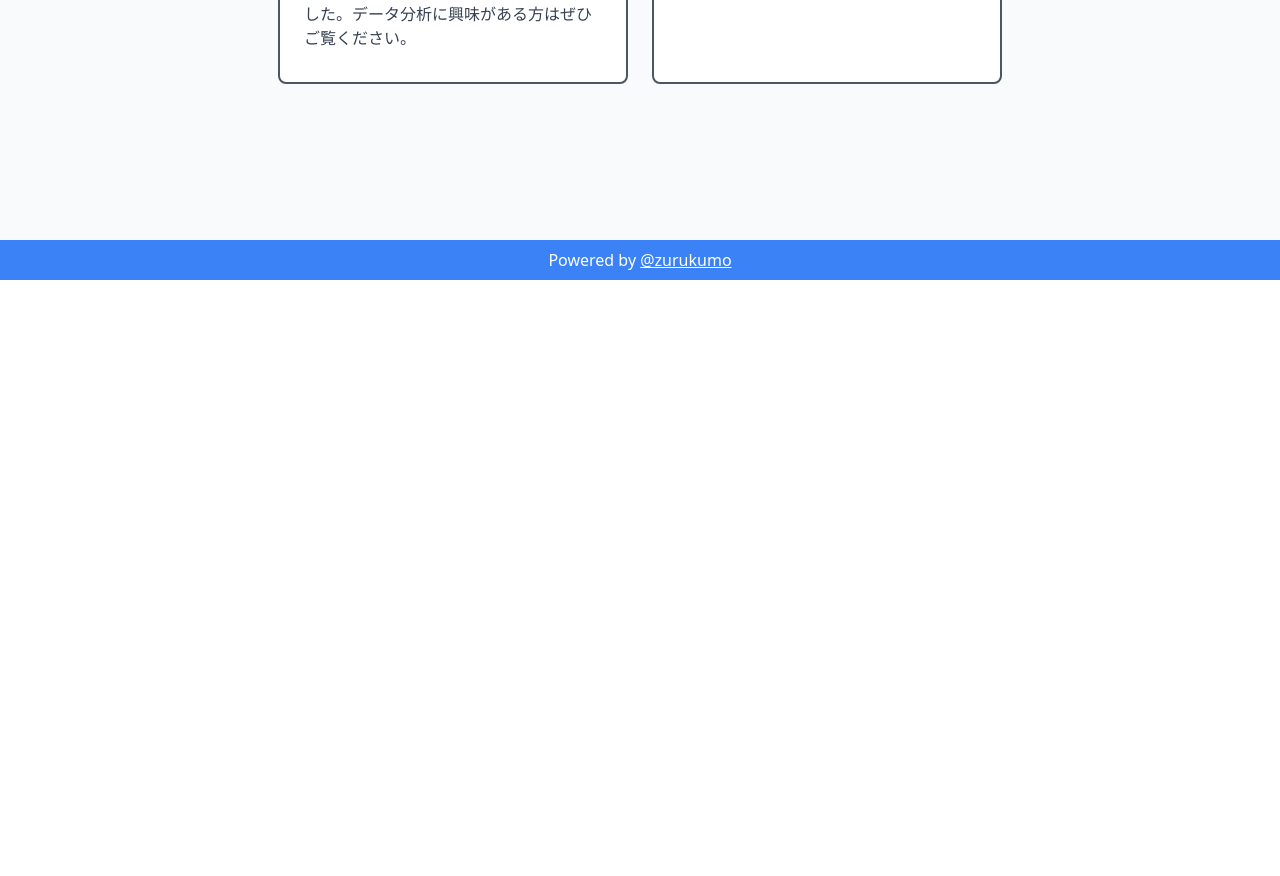
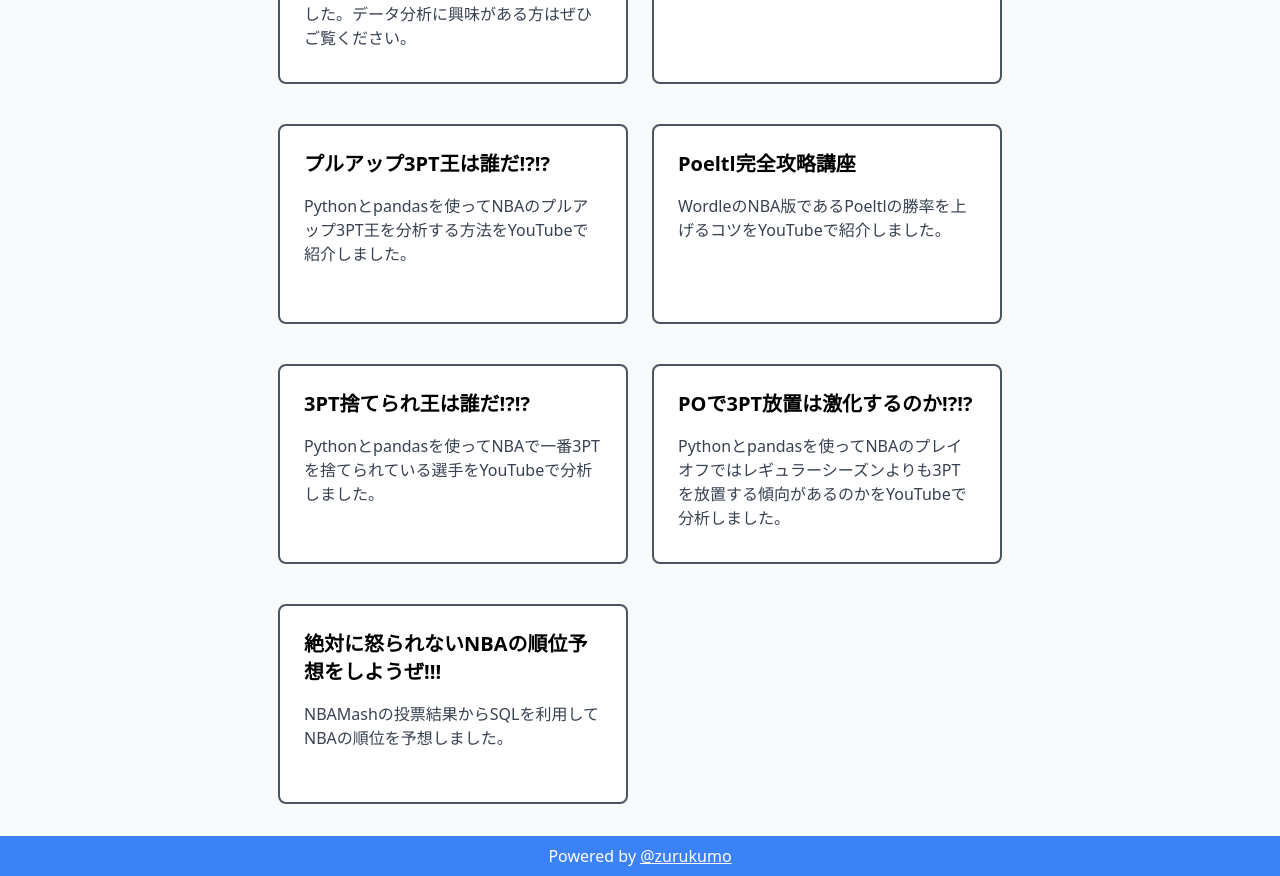
Before and after one commit to zurukumo/mfij, a React (Vite) app: page / in a window 1280 px wide. Shown: the part 520-1396 px from the top of the page. Before the commit the page ends 800 px from the top, so only its background shows below. Built offline with nearby package versions, Linux system fonts and the light colour scheme.

Commit message:
feat: 記事追加

```diff
--- a/src/pages/MainPage.tsx
+++ b/src/pages/MainPage.tsx
@@ -11,12 +11,12 @@ export const MainPage = () => (
           マジックのトレードの歴史をまとめてみました。あの時、相手に渡した指名権は最終的に誰になったんだろう？というような情報が楽しめます。
         </Card>
       </Link>
-      <a href="https://zenn.dev/zurukumo/articles/9c439ef31d5791">
+      <a href="https://zenn.dev/zurukumo/articles/9c439ef31d5791" target="_blank">
         <Card title="3PTとFTの上手さの関係">
           3PTの上手さとFTの上手さの関係性について考察してみました。3PTが上手い選手はFTも上手いという通説は正しいのでしょうか？
         </Card>
       </a>
-      <a href="https://youtu.be/8oEuobkXVKc?si=9Bqx0MP_KwXCSPot">
+      <a href="https://youtu.be/8oEuobkXVKc?si=9Bqx0MP_KwXCSPot" target="_blank">
         <Card title="Pythonで始めるNBAデータ分析">
           Pythonとpandasを使ってNBAのスタッツを分析する方法をYouTubeで紹介しました。データ分析に興味がある方はぜひご覧ください。
         </Card>
@@ -24,6 +24,29 @@ export const MainPage = () => (
       <Link to="./ts-calculator">
         <Card title="TS%計算ツール">TS%を計算できるツールです。バスケはシュート効率です。</Card>
       </Link>
+      <a href="https://youtu.be/pY19rysU3M0?si=PSIPNG4gsvVHYB1k" target="_blank">
+        <Card title="プルアップ3PT王は誰だ!?!?">
+          Pythonとpandasを使ってNBAのプルアップ3PT王を分析する方法をYouTubeで紹介しました。
+        </Card>
+      </a>
+      <a href="https://youtu.be/SkwKmyuixDo" target="_blank">
+        <Card title="Poeltl完全攻略講座">WordleのNBA版であるPoeltlの勝率を上げるコツをYouTubeで紹介しました。</Card>
+      </a>
+      <a href="https://youtu.be/OT_xVbcSXxE" target="_blank">
+        <Card title="3PT捨てられ王は誰だ!?!?">
+          Pythonとpandasを使ってNBAで一番3PTを捨てられている選手をYouTubeで分析しました。
+        </Card>
+      </a>
+      <a href="https://youtu.be/pzajz0IQ0oc" target="_blank">
+        <Card title="POで3PT放置は激化するのか!?!?">
+          Pythonとpandasを使ってNBAのプレイオフではレギュラーシーズンよりも3PTを放置する傾向があるのかをYouTubeで分析しました。
+        </Card>
+      </a>
+      <a href="https://youtu.be/85gniRD_11U" target="_blank">
+        <Card title="絶対に怒られないNBAの順位予想をしようぜ!!!">
+          NBAMashの投票結果からSQLを利用してNBAの順位を予想しました。
+        </Card>
+      </a>
       <div className="w-[350px]"></div>
     </div>
   </Template>
```
